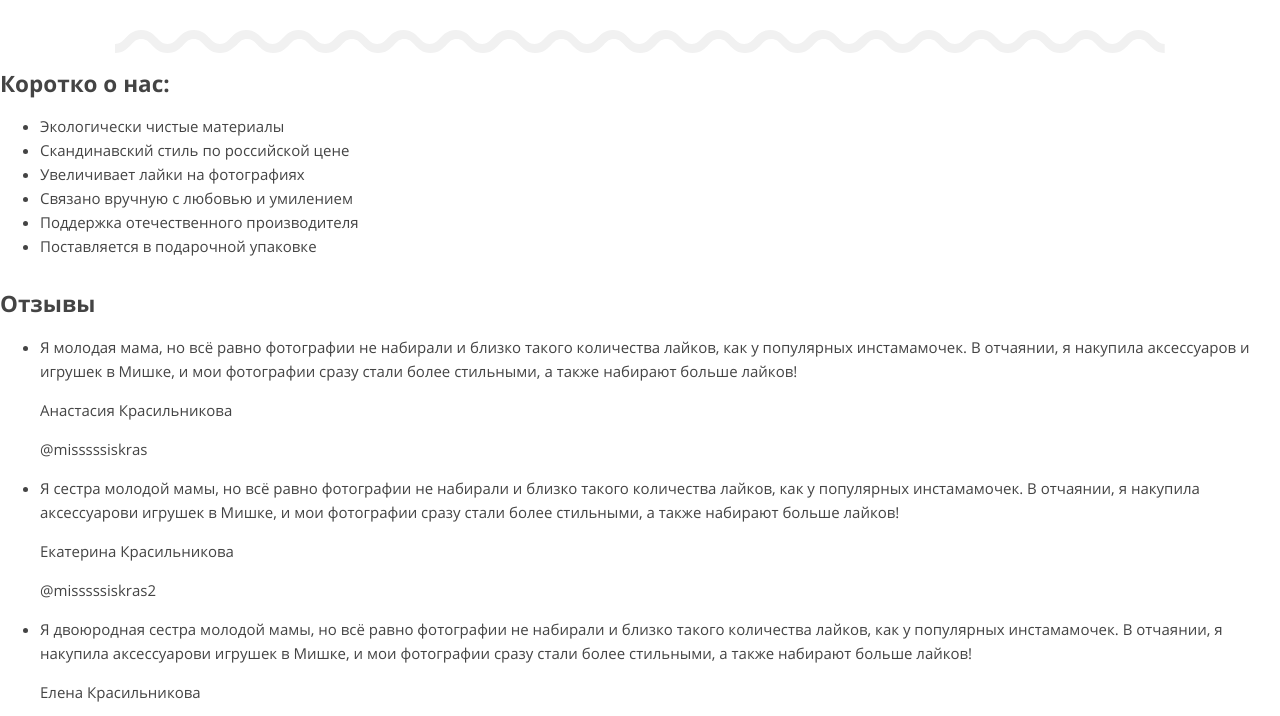
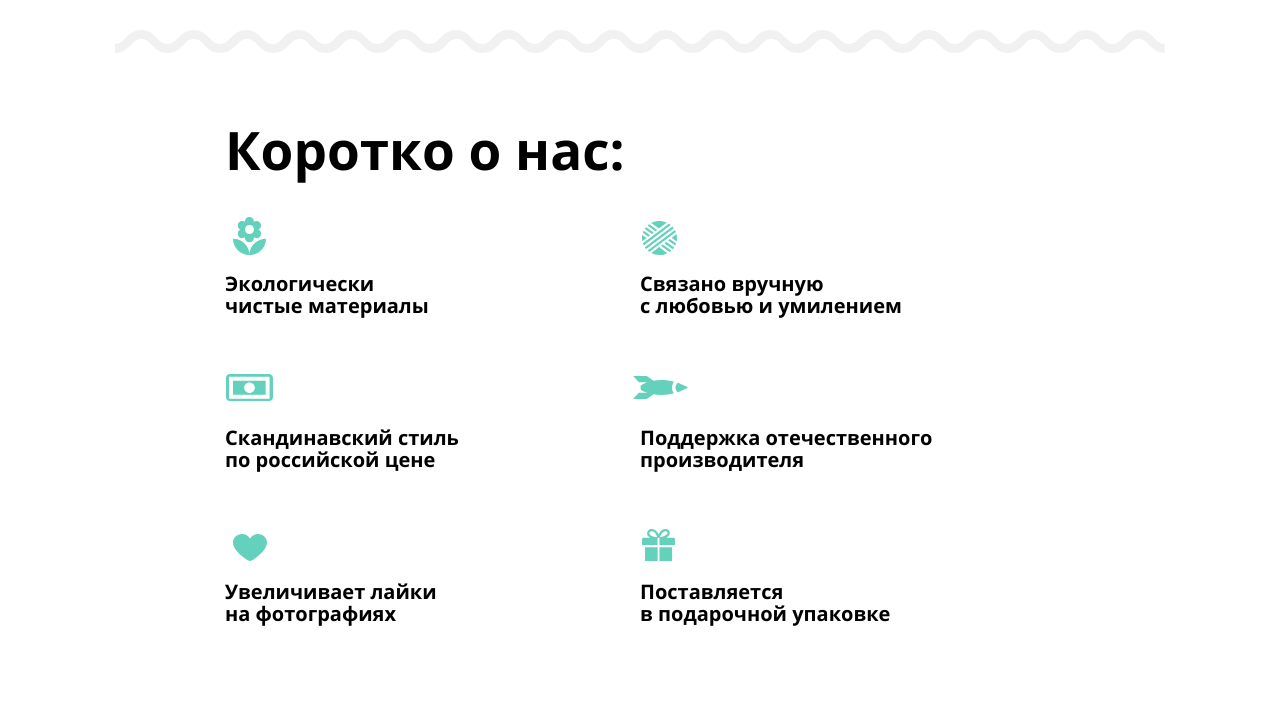
Before and after one commit to htmlacademy-adaptive/2143947-mishka-29, a website: page source/index.html in a window 1280 px wide. Shown: the part 1580-2296 px from the top of the page. Drawn offline with nearby package versions, Linux system fonts and the light colour scheme; files that its build step writes are made by us from their sources.

Commit message:
Сверстан блок about-us. Начало работы со слайдером.

```diff
--- a/source/index.html
+++ b/source/index.html
@@ -163,40 +163,45 @@
       <section class="about-us">
         <h2 class="about-us__heading">Коротко о нас:</h2>
 
+        <div class="about-us__wrapper">
           <ul class="about-us__list">
             <li class="about-us__item about-us__item--ecology">
-            <span class="about-us__description">Экологически чистые материалы</span>
+              Экологически&nbsp;<br>чистые материалы
             </li>
 
             <li class="about-us__item about-us__item--price">
-            <span class="about-us__description">Скандинавский стиль по российской цене</span>
+              Скандинавский стиль&nbsp;<br>по российской цене
             </li>
 
             <li class="about-us__item about-us__item--likes">
-            <span class="about-us__description">Увеличивает лайки на фотографиях</span>
+              Увеличивает лайки&nbsp;<br>на фотографиях
             </li>
+          </ul>
 
+          <ul class="about-us__list">
             <li class="about-us__item about-us__item--handmade">
-            <span class="about-us__description">Связано вручную с любовью и умилением</span>
+              Связано вручную&nbsp;<br>с любовью и умилением
             </li>
 
             <li class="about-us__item about-us__item--domestic">
-            <span class="about-us__description">Поддержка отечественного производителя</span>
+              Поддержка отечественного&nbsp;<br>производителя
             </li>
 
             <li class="about-us__item about-us__item--present">
-            <span class="about-us__description">Поставляется в подарочной упаковке</span>
+              Поставляется&nbsp;<br>в подарочной упаковке
             </li>
           </ul>
+        </div>
       </section>
 
       <section class="reviews">
+        <div class="reviews__wrapper">
           <h2 class="reviews__heading">Отзывы</h2>
 
-        <div class="reviews__slider">
-          <ul class="reviews__slider-list">
-            <li class="reviews__slider-item">
-              <p class="reviews__text">Я молодая мама, но всё равно фотографии не набирали и близко такого количества лайков, как у популярных инстамамочек. В отчаянии, я накупила аксессуаров и игрушек в Мишке, и мои фотографии сразу стали более стильными, а также набирают больше лайков!</p>
+          <div class="reviews__slider slider">
+            <ul class="slider__list">
+              <li class="slider__item">
+                <p class="reviews__text">Я молодая мама, но всё равно фотографии не набирали и близко такого количества лайков, как у популярных инстамамочек.&nbsp;<br>В отчаянии, я накупила аксессуаров и игрушек в Мишке,&nbsp;<br>и мои фотографии сразу стали более стильными, а также набирают больше лайков!</p>
 
                 <div class="reviews__author">
                   <p class="reviews__author-name">Анастасия Красильникова</p>
@@ -205,8 +210,8 @@
                 </div>
               </li>
 
-            <li class="reviews__slider-item">
-              <p class="reviews__text">Я сестра молодой мамы, но всё равно фотографии не набирали и близко такого количества лайков, как у популярных инстамамочек. В отчаянии, я накупила аксессуарови игрушек в Мишке, и мои фотографии сразу стали более стильными, а также набирают больше лайков!</p>
+              <li class="slider__item">
+                <p class="reviews__text">Я сестра молодой мамы, но всё равно фотографии не набирали и близко такого количества лайков, как у популярных инстамамочек.&nbsp;<br>В отчаянии, я накупила аксессуарови игрушек в Мишке,&nbsp;<br>и мои фотографии сразу стали более стильными, а также набирают больше лайков!</p>
 
                 <div class="reviews__author">
                   <p class="reviews__author-name">Екатерина Красильникова</p>
@@ -215,8 +220,8 @@
                 </div>
               </li>
 
-            <li class="reviews__slider-item">
-              <p class="reviews__text">Я двоюродная сестра молодой мамы, но всё равно фотографии не набирали и близко такого количества лайков, как у популярных инстамамочек. В отчаянии, я накупила аксессуарови игрушек в Мишке, и мои фотографии сразу стали более стильными, а также набирают больше лайков!</p>
+              <li class="slider__item">
+                <p class="reviews__text">Я двоюродная сестра молодой мамы, но всё равно фотографии не набирали и близко такого количества лайков, как у популярных инстамамочек.&nbsp;<br>В отчаянии, я накупила аксессуарови игрушек в Мишке,&nbsp;<br>и мои фотографии сразу стали более стильными, а также набирают больше лайков!</p>
 
                 <div class="reviews__author">
                   <p class="reviews__author-name">Елена Красильникова</p>
@@ -226,18 +231,19 @@
               </li>
             </ul>
 
-          <div class="reviews__slider-buttons">
-            <button class="reviews__slider-button reviews__slider-button--previous" type="button">
+            <div class="slider__buttons">
+              <button class="slider__button slider__button--previous" type="button">
                 <span class="visually-hidden">Предыдущий слайд.</span>
               </button>
 
-            <button class="reviews__slider-button reviews__slider-button--next" type="button">
+              <button class="slider__button slider__button--next" type="button">
                 <span class="visually-hidden">Следующий слайд.</span>
               </button>
             </div>
           </div>
 
           <a class="reviews__link main-button" href="#">Написать</a>
+        </div>
       </section>
 
       <section class="contacts">
@@ -306,7 +312,7 @@
 
         <p class="order-message__description">Выберите размер:</p>
 
-        <form class="order-message__form" action="https://echo.htmlacademy.ru/" method="get">
+        <form class="order-message__form" action="https://echo.htmlacademy.ru/" method="post">
           <ul class="order-message__list">
             <li class="order-message__item">
               <label class="order-message__label">
@@ -333,7 +339,7 @@
             </li>
           </ul>
 
-          <button class="order-message__button">Добавить</button>
+          <button class="order-message__button" type="submit">Добавить</button>
         </form>
       </div>
     </section>
--- /dev/null
+++ b/source/sass/blocks/about-us.scss
@@ -0,0 +1,203 @@
+@use "../global/variables" as var;
+@use "../global/mixins" as mix;
+
+.about-us {
+  padding: 31px 30px;
+
+  box-sizing: border-box;
+
+  @media (min-width: var.$tablet-width) {
+    padding: 55.5px 50px 82px 50px;
+  }
+
+  @media (min-width: var.$desktop-width) {
+    padding: 68px 225px 90px 225px;
+  }
+}
+
+.about-us__heading {
+  @include mix.font(var.$bold-text, 25px, 700, 30px);
+
+  margin: 0;
+
+  @media (min-width: var.$tablet-width) {
+    @include mix.font(var.$bold-text, 43px, 700, 50px);
+  }
+
+  @media (min-width: var.$desktop-width) {
+    @include mix.font(var.$bold-text, 53px, 700, 57px);
+  }
+}
+
+.about-us__wrapper {
+  @media (min-width: var.$tablet-width) {
+    display: flex;
+    flex-wrap: nowrap;
+  }
+}
+
+.about-us__list {
+  @include mix.list-reset;
+
+  @media (min-width: var.$tablet-width) {
+    width: 50%;
+  }
+}
+
+.about-us__item {
+  @include mix.font(var.$bold-text, 17px, 700, 20px);
+
+  padding: 83px 0 0 0;
+
+  box-sizing: border-box;
+
+  position: relative;
+
+  &::before {
+    content: "";
+    position: absolute;
+
+    background-repeat: no-repeat;
+  }
+
+  &--ecology {
+    &::before {
+      top: 28px;
+      left: 8px;
+
+      width: 33px;
+      height: 38px;
+
+      background-image: url("../img/svg/icon-ecology.svg");
+    }
+  }
+
+  &--price {
+    &::before {
+      top: 30px;
+      left: 0;
+
+      width: 47px;
+      height: 27px;
+
+      background-image: url("../img/svg/icon-price.svg");
+    }
+  }
+
+  &--likes {
+    &::before {
+      top: 35px;
+      left: 7px;
+
+      width: 34px;
+      height: 27px;
+
+      background-image: url("../img/svg/icon-likes.svg");
+    }
+  }
+
+  &--handmade {
+    &::before {
+      top: 32px;
+      left: 3px;
+
+      width: 35px;
+      height: 34px;
+
+      background-image: url("../img/svg/icon-handmade.svg");
+    }
+  }
+
+  &--domestic {
+    &::before {
+      top: 33px;
+      left: 0;
+
+      width: 55px;
+      height: 23px;
+
+      background-image: url("../img/svg/icon-domestic.svg");
+    }
+  }
+
+  &--present {
+    &::before {
+      top: 32px;
+      left: 3px;
+
+      width: 33px;
+      height: 32px;
+
+      background-image: url("../img/svg/icon-present.svg");
+    }
+  }
+
+  @media (min-width: var.$tablet-width) {
+    @include mix.font(var.$bold-text, 20px, 700, 22px);
+
+    padding: 110px 0 0 0;
+
+    &:first-of-type {
+      padding: 98px 0 0 0;
+    }
+
+    &--ecology {
+      &::before {
+        top: 41px;
+      }
+    }
+
+    &--price {
+      &::before {
+        top: 57px;
+        left: 1px;
+      }
+    }
+
+    &--likes {
+      &::before {
+        top: 63px;
+        left: 8px;
+      }
+    }
+
+    &--handmade {
+      &::before {
+        top: 45px;
+        left: 2px;
+      }
+    }
+
+    &--domestic {
+      &::before {
+        top: 59px;
+        left: -7px;
+      }
+    }
+
+    &--present {
+      &::before {
+        top: 58px;
+        left: 2px;
+      }
+    }
+  }
+
+  @media (min-width: var.$desktop-width) {
+    &:first-of-type {
+      padding: 95px 0 0 0;
+    }
+
+    &--ecology {
+      &::before {
+        top: 39px;
+      }
+    }
+
+    &--handmade {
+      &::before {
+        top: 43px;
+      }
+    }
+  }
+}
--- /dev/null
+++ b/source/sass/blocks/reviews.scss
@@ -0,0 +1,34 @@
+@use "../global/variables" as var;
+@use "../global/mixins" as mix;
+
+.reviews {
+  position: relative;
+}
+
+.reviews__wrapper {
+  padding: 27px 30px 51px 30px;
+}
+
+.reviews__heading {
+  @include mix.font(var.$bold-text, 25px, 700, 30px);
+
+  margin: 0 0 14px 0;
+}
+
+.reviews__text {
+  @include mix.font(var.$main-text, 15px, 400, 30px);
+
+  margin: 0 0 33px 0;
+}
+
+.reviews__author-name {
+  @include mix.font(var.$bold-text, 17px, 700, 24px);
+
+  margin: 0 0 5px 0;
+}
+
+.reviews__author-nickname {
+  @include mix.font(var.$main-text, 17px, 400, 30px);
+
+  margin: 0 0 30px 0;
+}
--- /dev/null
+++ b/source/sass/blocks/slider.scss
@@ -0,0 +1,6 @@
+@use "../global/variables" as var;
+@use "../global/mixins" as mix;
+
+.slider__list {
+  @include mix.list-reset;
+}
```
Also changed, not shown: source/catalog.html (+2 -2 lines), source/sass/style.scss (+10 -0 lines), source/img/svg/icon-domestic.svg (added), source/img/svg/icon-ecology.svg (added), source/img/svg/icon-handmade.svg (added), source/img/svg/icon-likes.svg (added), source/img/svg/icon-present.svg (added), source/img/svg/icon-price.svg (added). Lines whose indentation alone changed are shown as unchanged.
